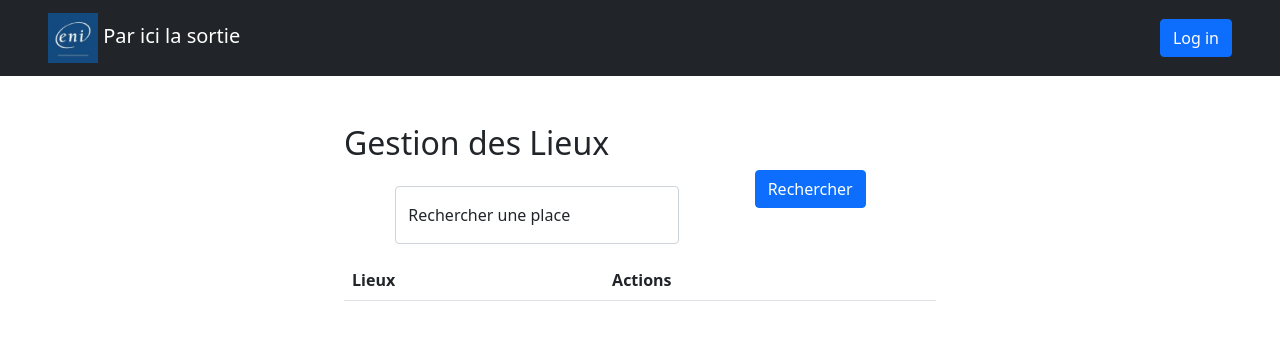
After one commit to you35000/Sortir, a Symfony app: template templates/place/places.html.twig in a window 1280 px wide. The commit adds this page. Shown: the top 340 px of the page. Run offline with Twig, Linux system fonts and the light colour scheme; the template is opened without the code that fills it, so the values that code supplies are empty; some libraries are stand-ins or nearby versions.

Commit message:
Ajout PlaceForm et place.htlm, modif CreateOuting

```diff
--- /dev/null
+++ b/templates/place/places.html.twig
@@ -0,0 +1,48 @@
+{% extends 'base.html.twig' %}
+
+{% block title %}  Lieux {% endblock %}
+
+{% block main %}
+    <div class="col-6 offset-3">
+        <h2>Gestion des Lieux</h2>
+{#        <form action="{{ path('places') }}" method="post">#}
+            <div class="row">
+                <div class="col-6 offset-1 ">
+                    <div class="form-floating my-3">
+                        <input type="text" name="search" id="search" placeholder="Rechercher une place"
+                               class="form-control">
+                        <label for="search">Rechercher une place</label>
+                    </div>
+                </div>
+                <div class="col-2 offset-1 align-middle">
+                    <button type="submit" class="btn btn-primary">Rechercher</button>
+                </div>
+            </div>
+        </form>
+        <table class="table table-hover table-striped">
+            <thead>
+            <tr>
+                <th>Lieux</th>
+                <th>Actions</th>
+            </tr>
+            </thead>
+            <tbody>
+            {% for p in places %}
+                <tr>
+                    <th>{{ p.name }}</th>
+                    <th>
+                        <a href="{{ path('update_place',{'id':p.id}) }}" class="btn btn-secondary"
+                           data-bs-toggle="tooltip" data-bs-placement="top" title="Modifier">
+                            <i class="fa fa-pencil"></i>
+                        </a>
+                        <a href="{{ path('delete_place',{'id':p.id}) }}" class="btn btn-danger"
+                           data-bs-toggle="tooltip" data-bs-placement="top" title="Supprimer">
+                            <i class="fa fa-trash-can"></i>
+                        </a>
+                    </th>
+                </tr>
+            {% endfor %}
+            </tbody>
+        </table>
+    </div>
+{% endblock %}
```
Also changed, not shown: src/Form/OutingFormType.php (+5 -4 lines), templates/outing/new.html.twig (+16 -4 lines).
